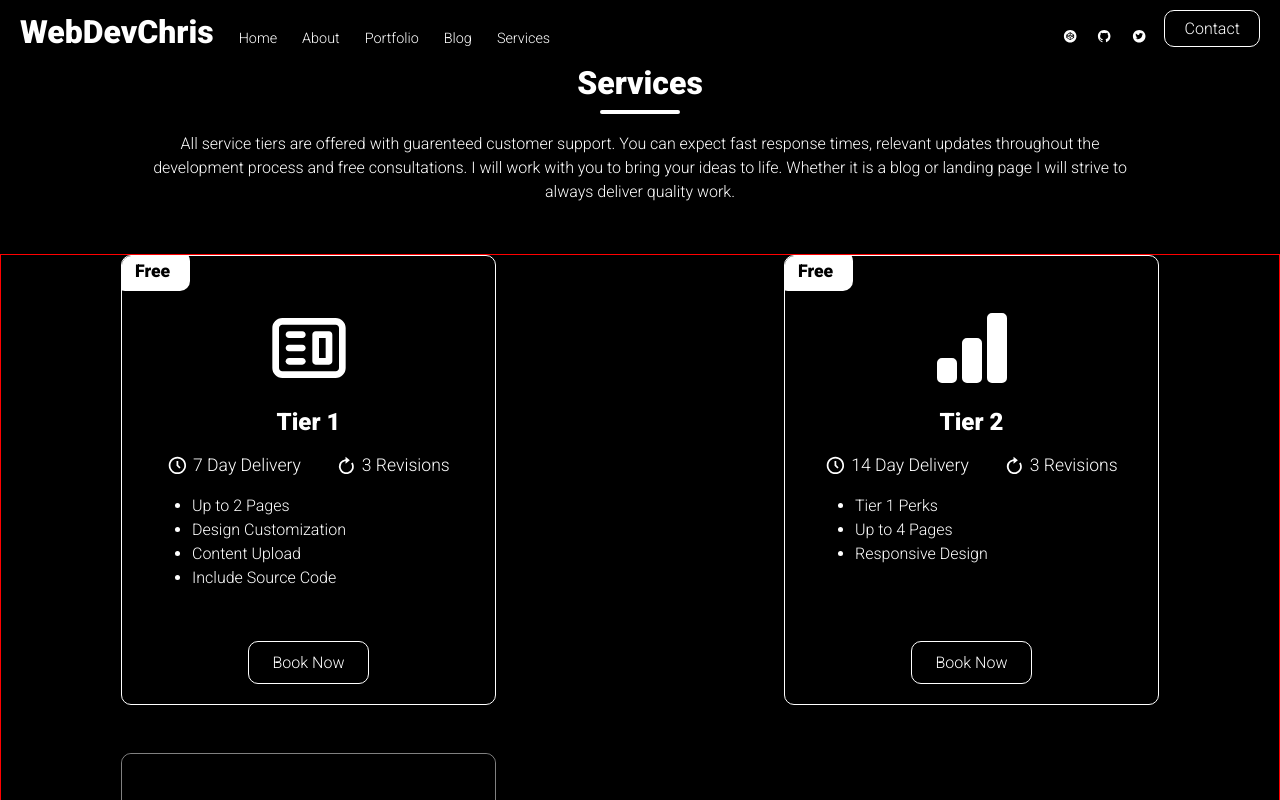
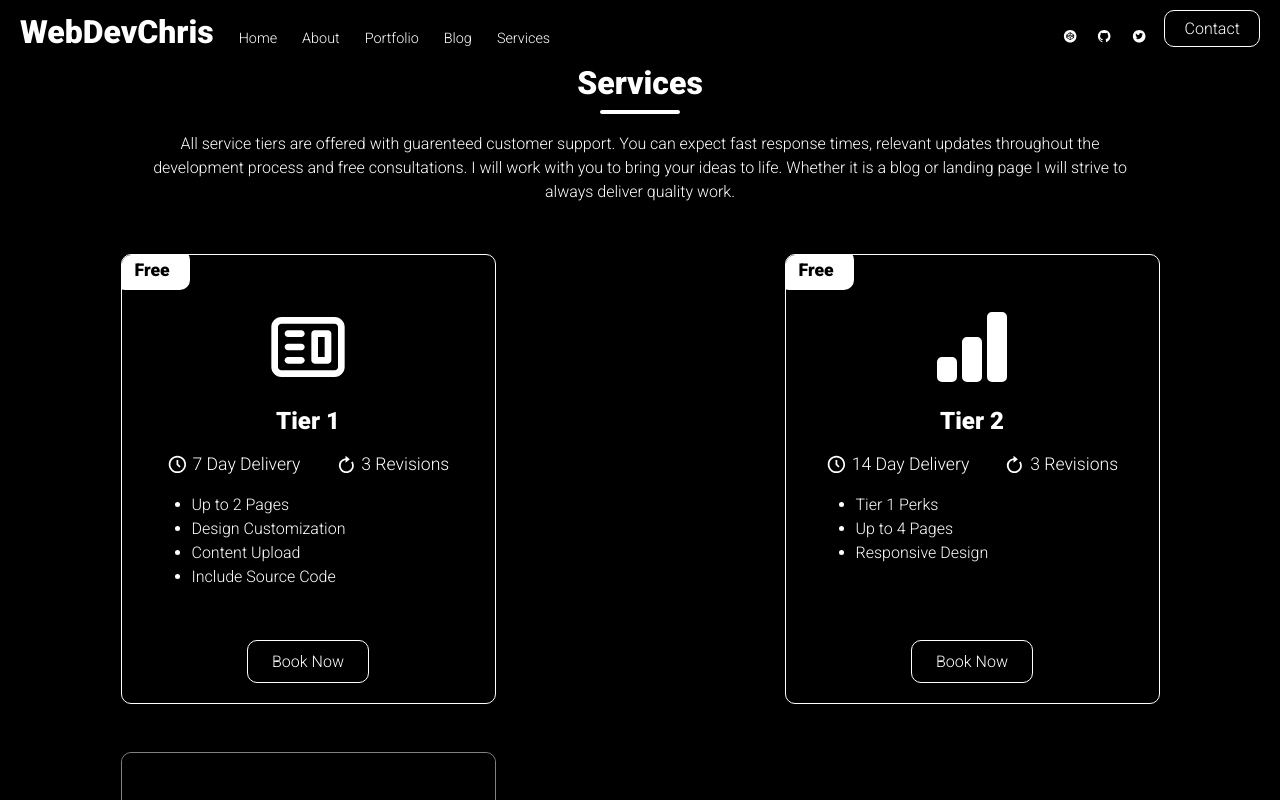
Before and after one commit to WebDevChris1/portfolio-website, a React (Create React App) app: page /services in a window 1280 px wide. Shown: the top 800 px of the page. Built offline with nearby package versions, Linux system fonts and the light colour scheme.

Commit message:
about & services bugs

```diff
--- a/src/components/pages/Portfolio/portfolio.styles.js
+++ b/src/components/pages/Portfolio/portfolio.styles.js
@@ -12,7 +12,7 @@ export const Content = styled.div`
   align-items: center;
 
   .hero {
-    border: 1px solid green;
+    /* border: 1px solid green; */
     height: 100vh;
     display: flex;
     justify-content: center;
--- a/src/components/pages/ServiceOffers/services.styles.js
+++ b/src/components/pages/ServiceOffers/services.styles.js
@@ -150,8 +150,8 @@ export const Content = styled.div`
     }
 
     .tier-options {
-      grid-template-columns: repeat(auto-fill, minmax(475px, 1fr));
-      border: 1px solid red;
+      grid-template-columns: repeat(auto-fill, minmax(420px, 1fr));
+      /* border: 1px solid red; */
     }
   }
 `;
```
